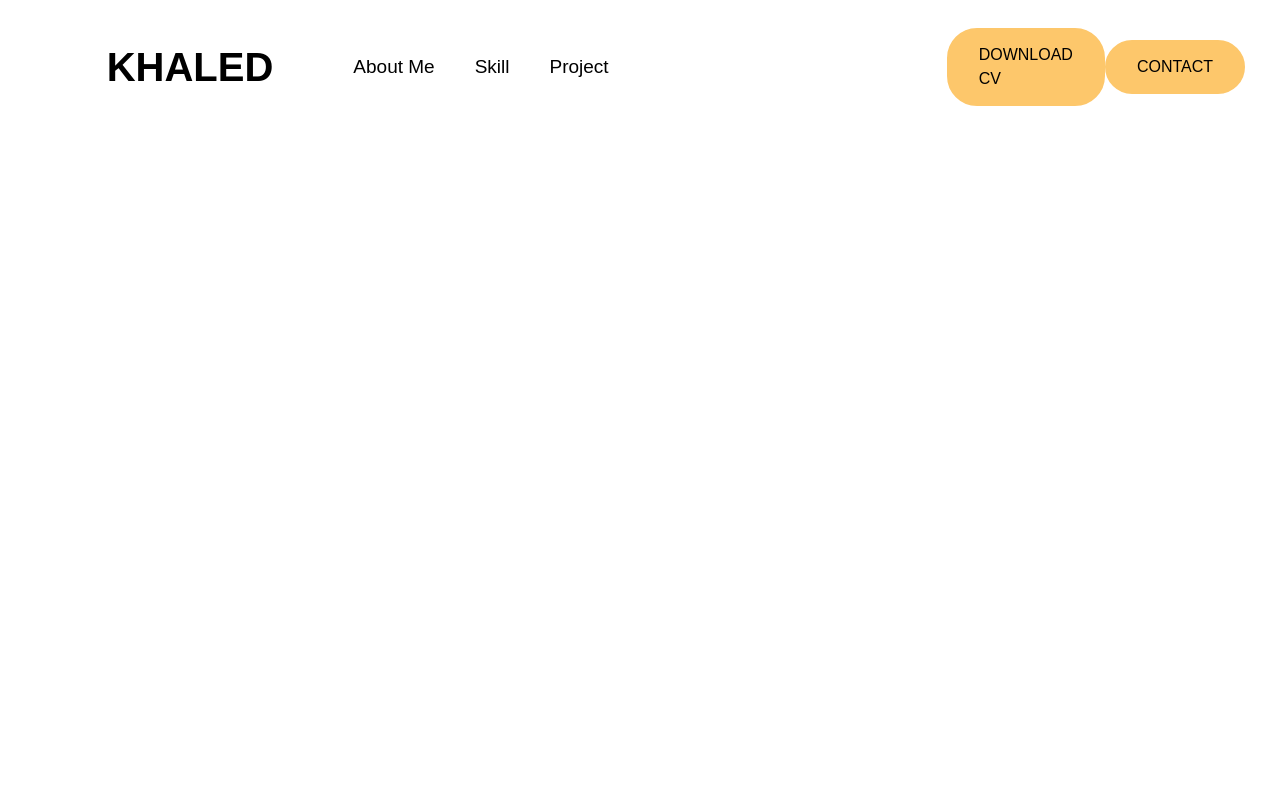
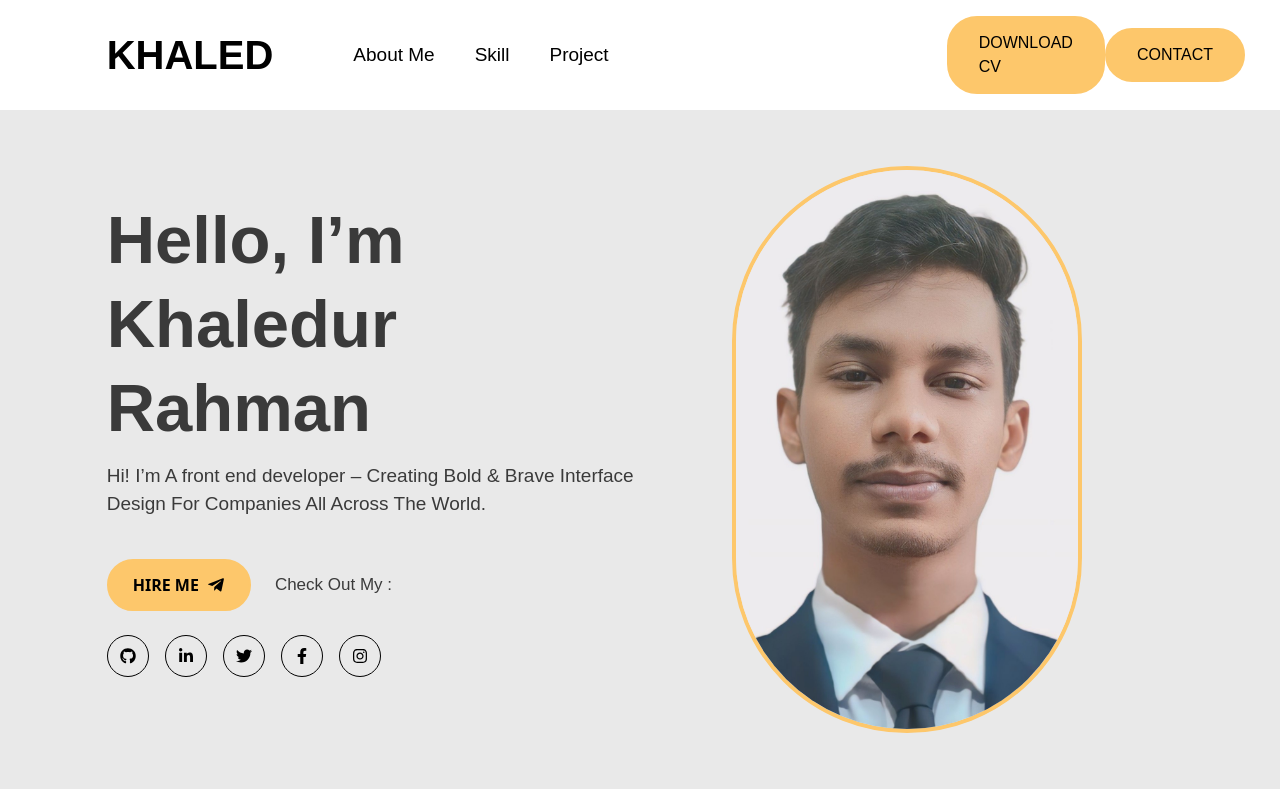
Before and after one commit to khaled6013/MY-PORTFOLIO, a React (Vite) app: page / in a window 1280 px wide. Built offline with nearby package versions, Linux system fonts and the light colour scheme.

Commit message:
banne part

```diff
--- /dev/null
+++ b/src/components/Banner.jsx
@@ -0,0 +1,85 @@
+import { FaTelegramPlane, FaGithub, FaTwitter, FaInstagram, FaFacebookF, FaLinkedinIn } from "react-icons/fa";
+import bannerImg from "../assets/k.jpg";
+
+const Banner = () => {
+  return (
+    <>
+      <div className="lg:py-14 md:py-10 py-4 bg-[#E9E9E9]">
+        <div className="lg:w-10/12 w-11/12 mx-auto">
+          <div className="lg:flex items-center flex-col-reverse lg:flex-row text-center lg:text-left">
+            {/* Left Content */}
+            <div className="lg:w-3/6 w-full mt-10 lg:mt-0">
+              <div>
+                <h2 className="lg:font-extrabold font-bold font-pops text-black lg:text-[67px] md:text-[45px] text-[35px] leading-tight opacity-[75%]">
+                  Hello, I’m <br /> Khaledur Rahman
+                </h2>
+                <p className="font-normal font-pops text-black lg:text-[19px] md:text-[17px] text-[16px] pt-3 opacity-[75%]">
+                  Hi! I’m A front end developer – Creating Bold & Brave Interface
+                  Design For Companies All Across The World.
+                </p>
+              </div>
+
+              {/* Hire Me + Social Icons */}
+              <div className="lg:mt-4 mt-3">
+                <div className="flex flex-wrap justify-center lg:justify-start items-center gap-4 lg:gap-6 py-6">
+                  <button className="flex items-center gap-2 bg-[#FDC76B] border-[#FDC76B] border-2 text-black font-semibold px-6 py-3 rounded-full transition-all duration-300 hover:border-black hover:text-white">
+                    HIRE ME
+                    <FaTelegramPlane className="text-lg" />
+                  </button>
+
+                  <p className="font-pops text-black text-[17px] opacity-[75%] font-medium whitespace-nowrap">
+                    Check Out My :
+                  </p>
+
+                  <div className="flex items-center gap-3 lg:gap-4">
+                    <a
+                      href="#"
+                      className="border border-black rounded-full p-3 hover:bg-black hover:text-white transition-all duration-300"
+                    >
+                      <FaGithub />
+                    </a>
+                    <a
+                      href="#"
+                      className="border border-black rounded-full p-3 hover:bg-black hover:text-white transition-all duration-300"
+                    >
+                      <FaLinkedinIn />
+                    </a>
+                    <a
+                      href="#"
+                      className="border border-black rounded-full p-3 hover:bg-black hover:text-white transition-all duration-300"
+                    >
+                      <FaTwitter />
+                    </a>
+                    <a
+                      href="#"
+                      className="border border-black rounded-full p-3 hover:bg-black hover:text-white transition-all duration-300"
+                    >
+                      <FaFacebookF />
+                    </a>
+                    <a
+                      href="#"
+                      className="border border-black rounded-full p-3 hover:bg-black hover:text-white transition-all duration-300"
+                    >
+                      <FaInstagram />
+                    </a>
+                  </div>
+                </div>
+              </div>
+            </div>
+
+            {/* Right Image */}
+            <div className="lg:w-3/6 w-full flex justify-center">
+              <img
+                src={bannerImg}
+                alt="bannerImg"
+                className="w-[250px] md:w-[300px] lg:w-[350px] rounded-full border-[#FDC76B] border-4 object-cover lg:block hidden"
+              />
+            </div>
+          </div>
+        </div>
+      </div>
+    </>
+  );
+};
+
+export default Banner;
--- a/src/components/Nav.jsx
+++ b/src/components/Nav.jsx
@@ -5,11 +5,11 @@ const Nav = () => {
     const [open, setOpen] = useState(false);
     return (
         <>
-            <div className="lg:py-7 py-5 bg-white">
+            <div className="lg:py-4 py-3 bg-white">
                 <div className="lg:w-10/12 w-11/12 mx-auto">
                     <div className="lg:flex items-center justify-between">
                         <div className="lg:flex items-center lg:w-3/4 w-full">
-                            <h2 className="font-bold font-pops text-black lg:text-[40px] text-[30px] cursor-pointer">KHALED</h2>
+                            <h2 className="lg:font-extrabold font-bold font-pops text-black lg:text-[40px] text-[30px] cursor-pointer">KHALED</h2>
                             <div className="lg:ml-20 lg:mt-0 mt-3">
                                 <ul className={`lg:flex items-center lg:justify-start text-center duration-200 ease-in-out ${open == true ? "block" : "hidden"}`}>
                                     <li className='lg:pt-0 pt-1'>
@@ -25,12 +25,12 @@ const Nav = () => {
                             </div>
                         </div>
                         <div className="lg:w-1/4 w-full lg:mt-0 mt-3">
-                            <div className="flex items-center lg:justify-between lg:gap-x-0 gap-x-2">
+                            <div className="flex items-center lg:justify-between justify-center lg:gap-x-0 gap-x-2">
                                 <a href="#" className="lg:py-[13px] py-[9px] lg:px-[30px] px-[21px] bg-[#FDC76B] rounded-[30px] font-pops lg:font-medium border-2 border-[#FDC76B] hover:border-black hover:border-2 hover:text-white uppercase duration-300 ease-in-out lg:ml-10">Download CV</a>
                                 <a href="#" className="lg:py-[13px] py-[9px] lg:px-[30px] px-[21px] bg-[#FDC76B] rounded-[30px] font-pops lg:font-medium border-2 border-[#FDC76B] hover:border-black hover:border-2 hover:text-white uppercase duration-300 ease-in-out ">Contact</a>
                             </div>
                         </div>
-                        <div className="lg:hidden absolute top-8 right-3" onClick={() => setOpen(!open)}>
+                        <div className="lg:hidden absolute top-[23px] right-3" onClick={() => setOpen(!open)}>
                             {open ? <RxCross2 className="text-[26px]" /> : <FaBars className="text-[26px]" />}
                         </div>
                     </div>
--- a/src/page/Home.jsx
+++ b/src/page/Home.jsx
@@ -1,10 +1,12 @@
 import React from 'react'
 import Nav from '../components/Nav'
+import Banner from '../components/Banner'
 
 const Home = () => {
   return (
     <>
       <Nav></Nav>
+      <Banner></Banner>
     </>
   )
 }
```
Also changed, not shown: src/assets/bnImg.png (added), src/assets/k.jpg (added).
